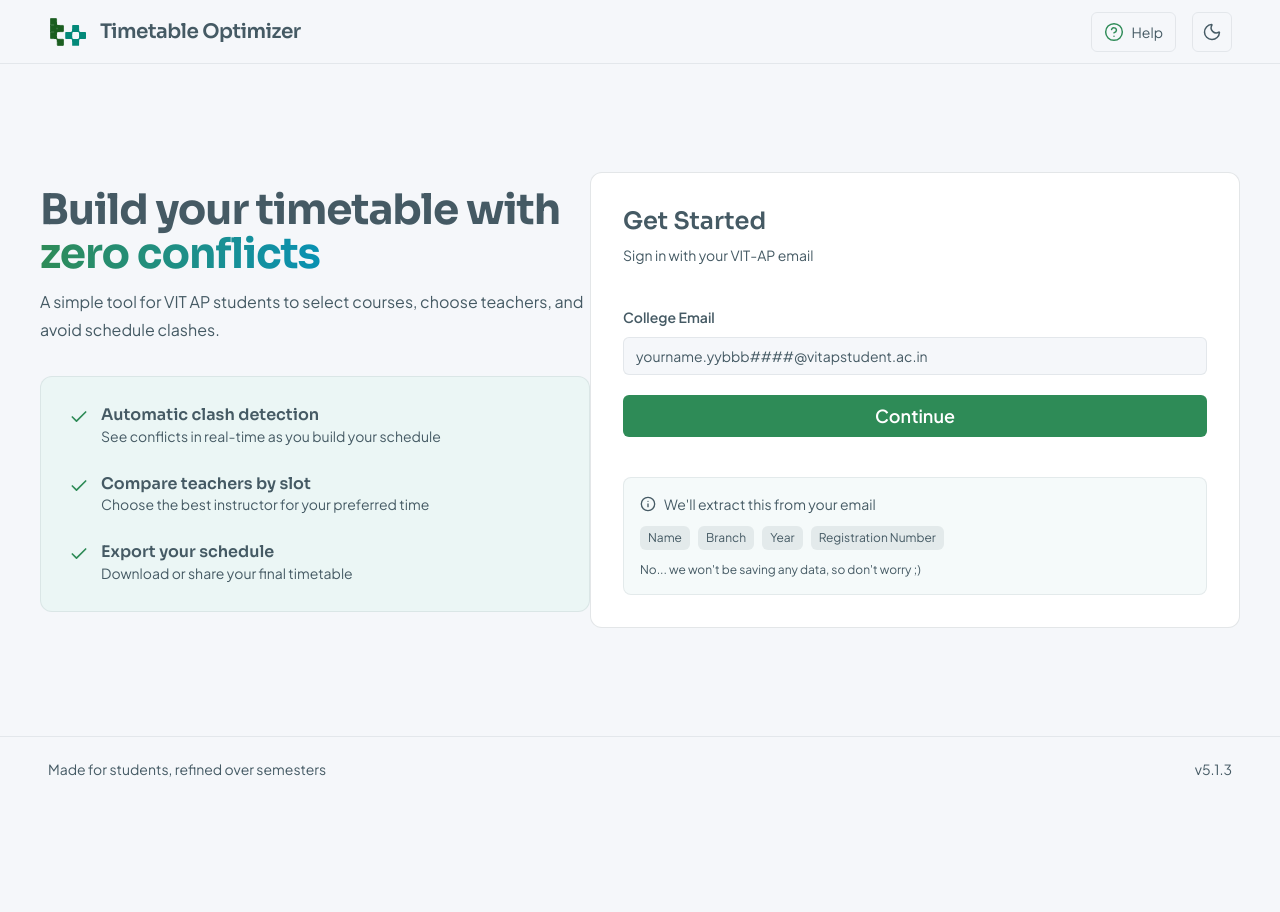
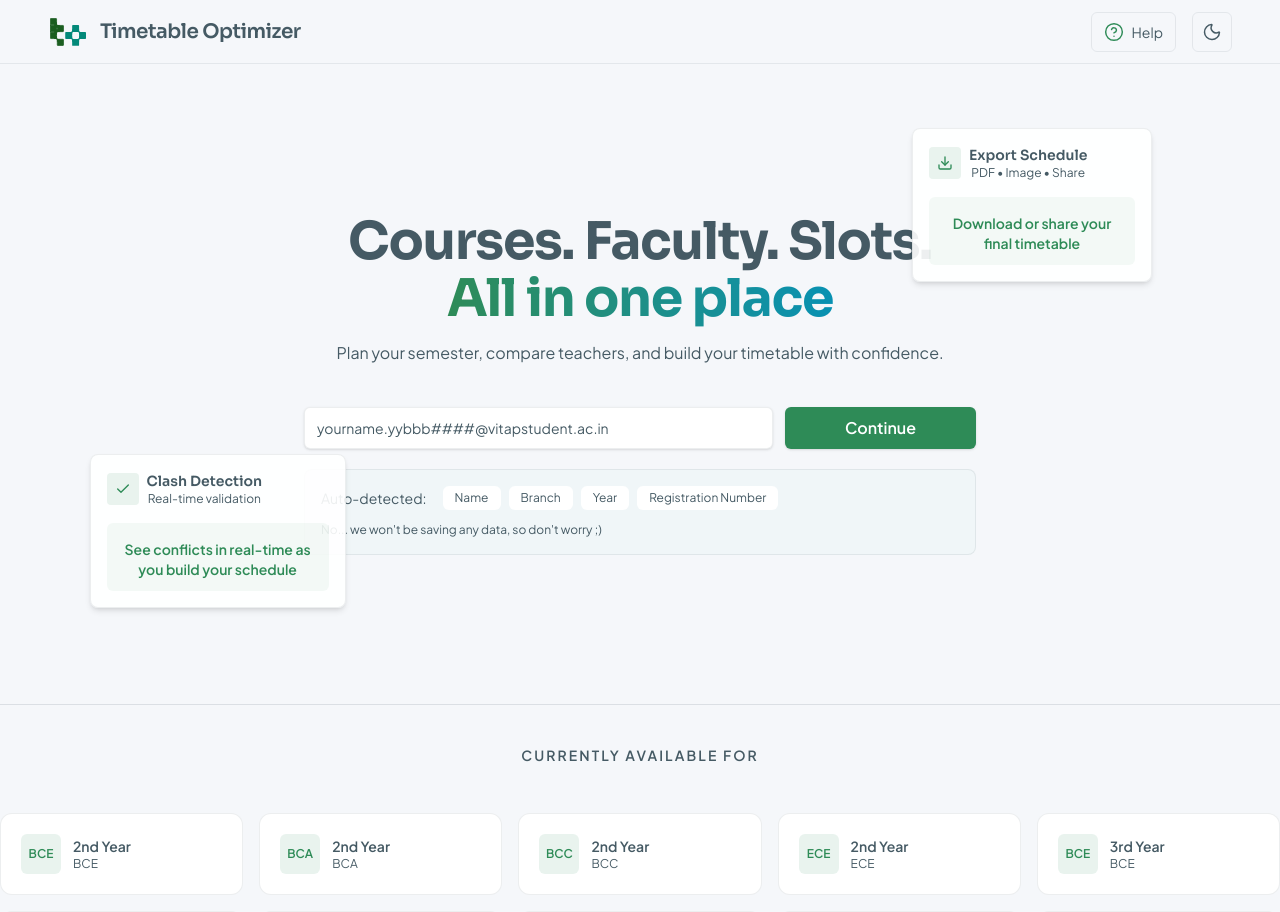
Before and after one commit to RoshanSai07/Timetable-Optimizer-React, a React (Vite) app: page / in a window 1280 px wide. Shown: the top 912 px of the page. Before the commit the page ends 800 px from the top, so only its background shows below. Built offline with nearby package versions, Linux system fonts and the light colour scheme.

Commit message:
Redesigned landing page

```diff
--- a/src/components/Footer.tsx
+++ b/src/components/Footer.tsx
@@ -4,7 +4,7 @@ export default function Footer() {
       <div className="text-sm text-muted-foreground">
         Made for students, refined over semesters
       </div>
-      <div className="text-sm text-muted-foreground">v5.1.3</div>
+      <div className="text-sm text-muted-foreground">v5.1.4</div>
     </footer>
   );
 }
--- a/src/components/HeroSection.tsx
+++ b/src/components/HeroSection.tsx
@@ -1,13 +1,13 @@
-import { Check, Info } from "lucide-react";
-import { useState } from "react";
+import { Check, Download } from "lucide-react";
+import { useState, useEffect } from "react";
 import { useNavigate } from "react-router-dom";
 import { parseEmail } from "../utils/parseEmail";
+import { motion } from "framer-motion";
 
 export default function HeroSection() {
   const [email, setEmail] = useState("");
   const [emailError, setEmailError] = useState("");
   const navigate = useNavigate();
-
   const handleSubmit = (e: React.FormEvent) => {
     e.preventDefault();
     try {
@@ -22,21 +22,64 @@ export default function HeroSection() {
     }
   };
   return (
-    <section className="relative flex flex-1 items-center justify-center px-10">
-      <div className="m-auto max-w-xl">
-        <h1 className="mb-3 text-[42px] font-bold leading-[1.05] tracking-tight text-foreground">
-          Build your timetable with{" "}
+    <section className="relative flex min-h-[80vh] flex-col items-center justify-center px-10">
+      <div className="max-w-2xl text-center mb-10">
+        <h1 className="mb-3 text-[52px] font-bold leading-[1.1] tracking-tight text-foreground">
+          Courses. Faculty. Slots. <br />
           <span className="bg-gradient-to-r from-primary to-secondary bg-clip-text text-transparent">
-            zero conflicts
+            {" "}
+            All in one place
           </span>
         </h1>
 
         <div className="text-md leading-7 text-muted-foreground">
-          A simple tool for VIT AP students to select courses, choose teachers,
-          and avoid schedule clashes.
+          Plan your semester, compare teachers, and build your timetable with
+          confidence.
         </div>
 
-        <div className="mt-8 flex max-w-xl flex-col gap-7 rounded-xl border border-border bg-muted p-7">
+        <motion.div className="absolute left-[7%] bottom-[15%] w-64 rounded-lg border border-border bg-card/90 p-4 shadow-md">
+          <div className="flex items-center gap-2">
+            <div className="rounded-sm bg-primary/10 p-2">
+              <Check className="h-4 w-4 text-primary" />
+            </div>
+
+            <div>
+              <h3 className="text-sm font-semibold">Clash Detection</h3>
+              <p className="text-xs text-muted-foreground">
+                Real-time validation
+              </p>
+            </div>
+          </div>
+
+          <div className="mt-4 rounded-md bg-primary/5 p-3">
+            <div className="mt-1 text-sm font-medium text-primary">
+              See conflicts in real-time as you build your schedule
+            </div>
+          </div>
+        </motion.div>
+
+        <motion.div className="absolute right-[10%] top-[10%] w-60 rounded-lg border border-border bg-card/90 p-4 shadow-md">
+          <div className="flex items-center gap-2">
+            <div className="rounded-sm bg-primary/10 p-2">
+              <Download className="h-4 w-4 text-primary" />
+            </div>
+
+            <div>
+              <h3 className="text-sm font-semibold">Export Schedule</h3>
+              <p className="text-xs text-muted-foreground">
+                PDF • Image • Share
+              </p>
+            </div>
+          </div>
+
+          <div className="mt-4 rounded-md bg-primary/5 p-3">
+            <div className="mt-1 text-sm font-medium text-primary">
+              Download or share your final timetable
+            </div>
+          </div>
+        </motion.div>
+
+        {/* <div className="mt-8 flex max-w-xl flex-col gap-7 rounded-xl border border-border bg-muted p-7">
           <div className="flex gap-3">
             <Check className="mt-0.5 h-5 w-5 stroke-[2] text-primary" />
 
@@ -78,27 +121,12 @@ export default function HeroSection() {
               </p>
             </div>
           </div>
+        </div> */}
       </div>
-      </div>
-      <div className="mx-auto max-w-[650px]">
-        <div className="w-[650px] space-y-10 rounded-xl border border-foreground/15 bg-card p-8">
-          <div>
-            <h1 className="text-2xl font-medium text-foreground">
-              Get Started
-            </h1>
-
-            <p className="mt-2 text-sm text-muted-foreground">
-              Sign in with your VIT-AP email
-            </p>
-          </div>
-
-          <form onSubmit={handleSubmit} className="space-y-5">
-            <div className="space-y-4">
-              <label className="text-xs font-medium text-foreground sm:text-sm">
-                College Email
-              </label>
-
-              <div className="relative mt-2">
+      <div className="mx-auto min-w-2xl space-y-5">
+        <form onSubmit={handleSubmit} className="flex w-full items-start gap-3">
+          <div className="flex-1">
+            <div className="relative">
               <input
                 type="text"
                 placeholder="yourname.yybbb####@vitapstudent.ac.in"
@@ -110,16 +138,12 @@ export default function HeroSection() {
                 onKeyDown={(e) => {
                   const suggestion = "@vitapstudent.ac.in";
 
-                    if (
-                      email &&
-                      !email.includes("@") &&
-                      e.key === "Tab" /*|| e.key === "ArrowRight")*/
-                    ) {
+                  if (email && !email.includes("@") && e.key === "Tab") {
                     e.preventDefault();
                     setEmail(email + suggestion);
                   }
                 }}
-                  className="w-full rounded-md border border-input bg-background px-3 py-2 text-sm outline-none transition-all placeholder:text-muted-foreground focus:ring-1 focus:ring-ring focus:ring-offset-1"
+                className="h-[42px] w-full rounded-md border border-input bg-card px-3 text-sm outline-none transition-all placeholder:text-muted-foreground focus:ring-1 focus:ring-ring focus:ring-offset-1 shadow-sm"
               />
 
               {email && !email.includes("@") && (
@@ -134,21 +158,15 @@ export default function HeroSection() {
             </div>
 
             {emailError && (
-                <p className="text-xs text-destructive sm:text-sm">
-                  {emailError}
-                </p>
+              <p className="mt-2 text-xs text-destructive">{emailError}</p>
             )}
 
-              {email && !email.includes("@") && email.length > 0 && (
-                <p className="text-xs text-muted-foreground">
+            {email && !email.includes("@") && (
+              <p className="mt-2 text-xs text-muted-foreground">
                 Press{" "}
                 <kbd className="rounded bg-muted px-1.5 py-0.5 font-mono">
                   Tab
                 </kbd>{" "}
-                  {/* or{" "}
-                  <kbd className="rounded bg-muted px-1.5 py-0.5 font-mono">
-                    →
-                  </kbd>{" "} */}
                 to autocomplete
               </p>
             )}
@@ -156,33 +174,29 @@ export default function HeroSection() {
 
           <button
             type="submit"
-              className="h-[42px] w-full cursor-pointer rounded-md bg-primary text-lg font-medium text-primary-foreground transition-all hover:bg-primary/90"
+            className="h-[42px] shrink-0 cursor-pointer rounded-md bg-primary px-15 text-md font-medium text-primary-foreground transition-all hover:bg-primary/90 shadow-sm"
           >
             Continue
           </button>
         </form>
 
         <div className="space-y-3 rounded-lg border border-border bg-muted/50 p-4">
-            <div className="flex items-center gap-2">
-              <Info className="h-4 w-4 stroke-[2] text-muted-foreground" />
-
-              <p className="text-sm text-muted-foreground">
-                We'll extract this from your email
-              </p>
-            </div>
+          <div className="flex items-center gap-4">
+            <p className="text-sm text-muted-foreground">Auto-detected: </p>
 
             <div className="flex flex-wrap gap-2">
-              <div className="rounded-md bg-border px-2 py-1 text-xs text-foreground">
+              <div className="rounded-md bg-card px-3 py-1 text-xs text-foreground">
                 Name
               </div>
-              <div className="rounded-md bg-border px-2 py-1 text-xs text-foreground">
+              <div className="rounded-md bg-card px-3 py-1 text-xs text-foreground">
                 Branch
               </div>
-              <div className="rounded-md bg-border px-2 py-1 text-xs text-foreground">
+              <div className="rounded-md bg-card px-3 py-1 text-xs text-foreground">
                 Year
               </div>
-              <div className="rounded-md bg-border px-2 py-1 text-xs text-foreground">
+              <div className="rounded-md bg-card px-3 py-1 text-xs text-foreground">
                 Registration Number
+              </div>
             </div>
           </div>
           <div className="text-xs text-muted-foreground">
@@ -190,7 +204,6 @@ export default function HeroSection() {
           </div>
         </div>
       </div>
-      </div>
     </section>
   );
 }
--- /dev/null
+++ b/src/components/SupportedPrograms.tsx
@@ -0,0 +1,83 @@
+import { motion } from "framer-motion";
+import { availablePrograms } from "../data/courses";
+
+const formatYear = (year: string) => {
+  switch (year) {
+    case "firstYear":
+      return "1st Year";
+    case "secondYear":
+      return "2nd Year";
+    case "thirdYear":
+      return "3rd Year";
+    case "fourthYear":
+      return "4th Year";
+    default:
+      return year;
+  }
+};
+
+export default function SupportedPrograms() {
+  return (
+    <section className="border-t border-foreground/15 py-10">
+      <div className="mx-auto max-w-7xl">
+        <div className="mb-12 text-center">
+          <p className="text-sm font-medium uppercase tracking-[0.15em] text-muted-foreground">
+            Currently Available For
+          </p>
+        </div>
+
+        <div className="grid grid-cols-2 gap-4 md:grid-cols-3 lg:grid-cols-5">
+          {availablePrograms.map((program) => (
+            <div
+              key={`${program.year}-${program.branch}`}
+              className="
+        rounded-xl
+        border
+        border-border
+        bg-card
+        p-5
+        transition-all
+        hover:border-primary/20
+        hover:shadow-sm
+      "
+            >
+              <div className="flex items-center gap-3">
+                <div
+                  className="
+            flex
+            h-10
+            w-10
+            shrink-0
+            items-center
+            justify-center
+            rounded-md
+            bg-primary/10
+            text-xs
+            font-semibold
+            text-primary
+          "
+                >
+                  {program.branch}
+                </div>
+
+                <div className="min-w-0">
+                  <div className="text-sm font-semibold text-foreground">
+                    {formatYear(program.year)}
+                  </div>
+
+                  <div className="text-xs text-muted-foreground">
+                    {program.branch}
+                  </div>
+                </div>
+              </div>
+            </div>
+          ))}
+        </div>
+
+        <p className="mt-10 text-center text-sm text-muted-foreground">
+          More branches being added — check back each semester.
+        </p>
+      </div>
+    </section>
+  );
+}
--- a/src/data/courses.ts
+++ b/src/data/courses.ts
@@ -92,3 +92,11 @@ export const courses: CoursesData = {
     ],
   },
 };
+
+export const availablePrograms = Object.entries(courses).flatMap(
+  ([year, branches]) =>
+    Object.keys(branches).map((branch) => ({
+      year,
+      branch,
+    })),
+);
--- a/src/pages/Landing.tsx
+++ b/src/pages/Landing.tsx
@@ -1,12 +1,14 @@
 import Navbar from "../components/Navbar";
 import HeroSection from "../components/HeroSection";
 import Footer from "../components/Footer";
+import SupportedPrograms from "../components/SupportedPrograms";
 
 export function Landing() {
   return (
     <div className="min-h-screen flex flex-col">
       <Navbar loggedIn={false} />
       <HeroSection />
+      <SupportedPrograms />
       <Footer />
     </div>
   );
--- a/src/utils/theme.ts
+++ b/src/utils/theme.ts
@@ -8,6 +8,7 @@ export const setTheme = (theme: "light" | "dark") => {
   } else {
     document.documentElement.classList.remove("dark");
   }
+  window.dispatchEvent(new Event("themeChange"));
 };
 export const initializeTheme = () => {
   const theme = getTheme();
```
Lines whose indentation alone changed are shown as unchanged.
